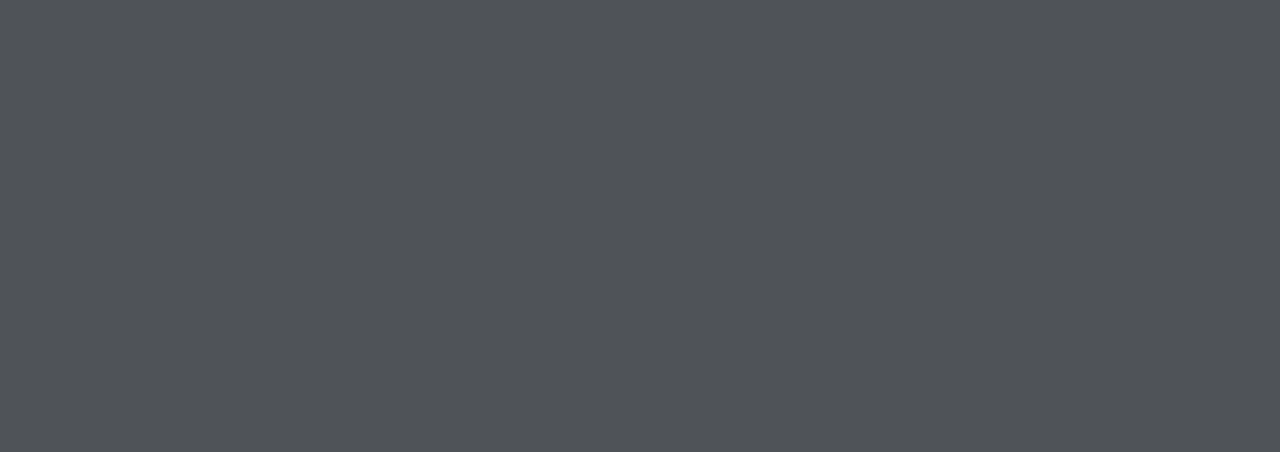
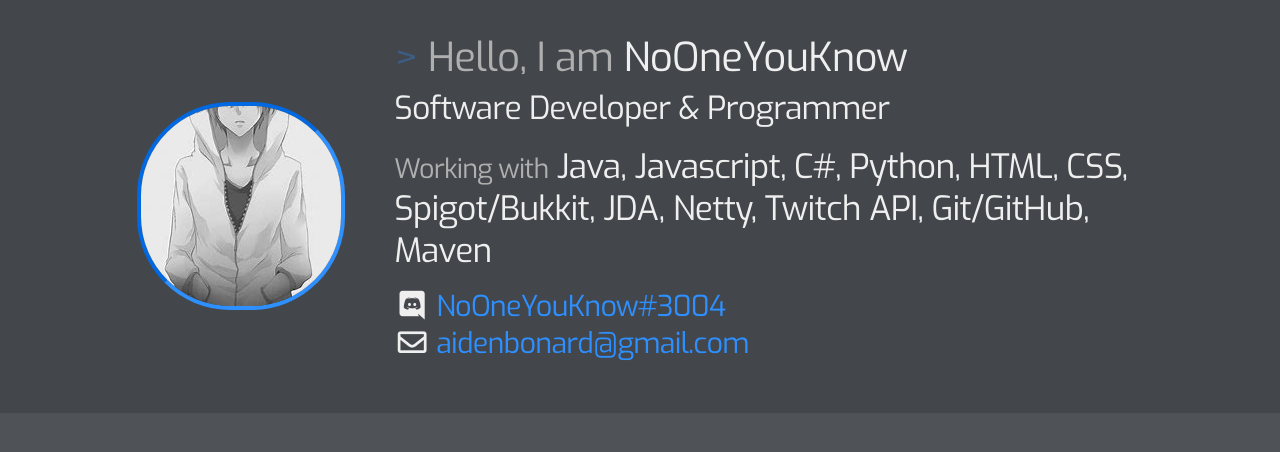
Before and after one commit to MattIPv4/NoOneYouKnow, a plain HTML site: page index.html in a window 1280 px wide. Drawn offline with nearby package versions, Linux system fonts and the light colour scheme.

Commit message:
intro section

```diff
--- a/index.html
+++ b/index.html
@@ -46,12 +46,39 @@
           integrity="sha256-l85OmPOjvil/SOvVt3HnSSjzF1TUMyT9eV0c2BzEGzU=" crossorigin="anonymous"/>
     <link rel="stylesheet" href="https://cdnjs.cloudflare.com/ajax/libs/skeleton/2.0.4/skeleton.min.css"
           integrity="sha256-2YQRJMXD7pIAPHiXr0s+vlRWA7GYJEK0ARns7k2sbHY=" crossorigin="anonymous"/>
+    <link rel="stylesheet" href="https://cdnjs.cloudflare.com/ajax/libs/font-awesome/5.7.2/css/all.min.css"
+          integrity="sha256-nAmazAk6vS34Xqo0BSrTb+abbtFlgsFK7NKSi6o7Y78=" crossorigin="anonymous" />
     <link rel="stylesheet" href="css/main.css"/>
 </head>
 <body>
 
-<div class="container">
-    <div class="row">
+<div class="intro">
+    <div class="container">
+        <div class="row">
+            <div class="three columns icon">
+                <img src="img/icon.png" alt="NoOneYouKnow"/>
+            </div>
+            <div class="nine columns">
+                <h1>
+                    <span class="accent"><span class="blink">&gt;</span></span> <span
+                        class="muted">Hello, I am</span>
+                    NoOneYouKnow<br/>
+                    <small>Software Developer &amp; Programmer</small>
+                </h1>
+                <h2>
+                    <small class="muted">Working with</small>
+                    Java, Javascript, C#, Python, HTML, CSS,
+                    <br/>Spigot/Bukkit, JDA, Netty, Twitch API, Git/GitHub, Maven
+                </h2>
+                <h3>
+                    <i class="fab fa-discord" aria-label="Discord"></i>
+                    <span class="accent">NoOneYouKnow#3004</span>
+                    <br/>
+                    <i class="far fa-envelope" aria-label="Email"></i>
+                    <a href="mailto:aidenbonard@gmail.com">aidenbonard@gmail.com</a>
+                </h3>
+            </div>
+        </div>
     </div>
 </div>
 
--- a/scss/components/_body.scss
+++ b/scss/components/_body.scss
@@ -1,4 +1,9 @@
 @import "global";
+@import url('https://fonts.googleapis.com/css?family=Exo');
+
+html {
+  font-size: 50%;
+}
 
 html, body {
   background: $main;
@@ -6,3 +11,57 @@ html, body {
   margin: 0;
   min-height: 100vh;
 }
+
+.container {
+  margin: 3rem auto;
+  max-width: 1280px;
+  color: $text;
+  font-family: 'Exo', sans-serif;
+
+  .row {
+    display: flex;
+    flex-direction: row;
+    flex-wrap: nowrap;
+  }
+}
+
+.accent {
+  color: $accent;
+}
+
+.muted {
+  color: darken($text, 25%);
+}
+
+@keyframes blink {
+  49% {
+    color: transparent;
+  }
+  100%, 50% {
+    color: inherit;
+  }
+}
+
+.blink {
+  animation: blink infinite 1.5s linear;
+}
+
+a {
+  color: $accent;
+  text-decoration: none;
+  transition: color .2s;
+
+  &:hover, &:focus {
+    color: darken($accent, 15%);
+  }
+}
+
+.fa, .fab, .fal, .far, .fas {
+  width: 35px;
+  display: inline-flex;
+  justify-content: center;
+
+  &::before {
+    margin: 0 auto;
+  }
+}
--- /dev/null
+++ b/scss/components/_card.scss
@@ -0,0 +1,10 @@
+@import "global";
+
+.card {
+  display: inline-block;
+  margin: 0 auto;
+  padding: 10px 30px;
+  border-radius: 5px;
+  background: darken($main, 5%);
+  box-shadow: 4px 4px darken($main, 7%);
+}
--- a/scss/components/_global.scss
+++ b/scss/components/_global.scss
@@ -1,2 +1,3 @@
 $main: #4f5358;
 $accent: #2e90ff;
+$text: #efefef;
--- /dev/null
+++ b/scss/components/_intro.scss
@@ -0,0 +1,87 @@
+@import "global";
+
+.intro {
+  @keyframes fadeIntro {
+    0%, 12.5% {
+      background: $main;
+    }
+    100% {
+      background: darken($main, 5%);
+    }
+  }
+  animation: fadeIntro 4s 1;
+  background: darken($main, 5%);
+  padding: 10px 0;
+
+  .icon {
+    display: flex;
+    justify-content: center;
+    align-items: center;
+
+    img {
+      @keyframes imgFadeIntro {
+        0%, 37.5% {
+          opacity: 0;
+        }
+        100% {
+          opacity: 100%;
+        }
+      }
+      animation: imgFadeIntro 4s 1;
+
+      $size: 200px;
+
+      border-radius: 45%;
+      transition: border-radius .5s;
+
+      border: $size*0.02 solid $accent;
+      border-top-color: darken($accent, 15%);
+      border-left-color: darken($accent, 15%);
+
+      max-width: $size;
+      width: $size;
+      max-height: $size;
+      height: $size;
+
+      &:hover {
+        border-radius: 10%;
+      }
+    }
+  }
+
+  h1 {
+    @keyframes h1FadeIntro {
+      0%, 25% {
+        opacity: 0;
+      }
+      100% {
+        opacity: 100%;
+      }
+    }
+    animation: h1FadeIntro 4s 1;
+  }
+
+  h2 {
+    @keyframes h2FadeIntro {
+      0%, 50% {
+        opacity: 0;
+      }
+      100% {
+        opacity: 100%;
+      }
+    }
+    animation: h2FadeIntro 4s 1;
+  }
+
+  h3 {
+    @keyframes h3FadeIntro {
+      0%, 62.5% {
+        opacity: 0;
+      }
+      100% {
+        opacity: 100%;
+      }
+    }
+    animation: h3FadeIntro 4s 1;
+  }
+}
--- a/scss/main.scss
+++ b/scss/main.scss
@@ -1,2 +1,4 @@
 @import "components/global";
 @import "components/body";
+@import "components/card";
+@import "components/intro";
```
Also changed, not shown: css/main.css, 1 other file.
